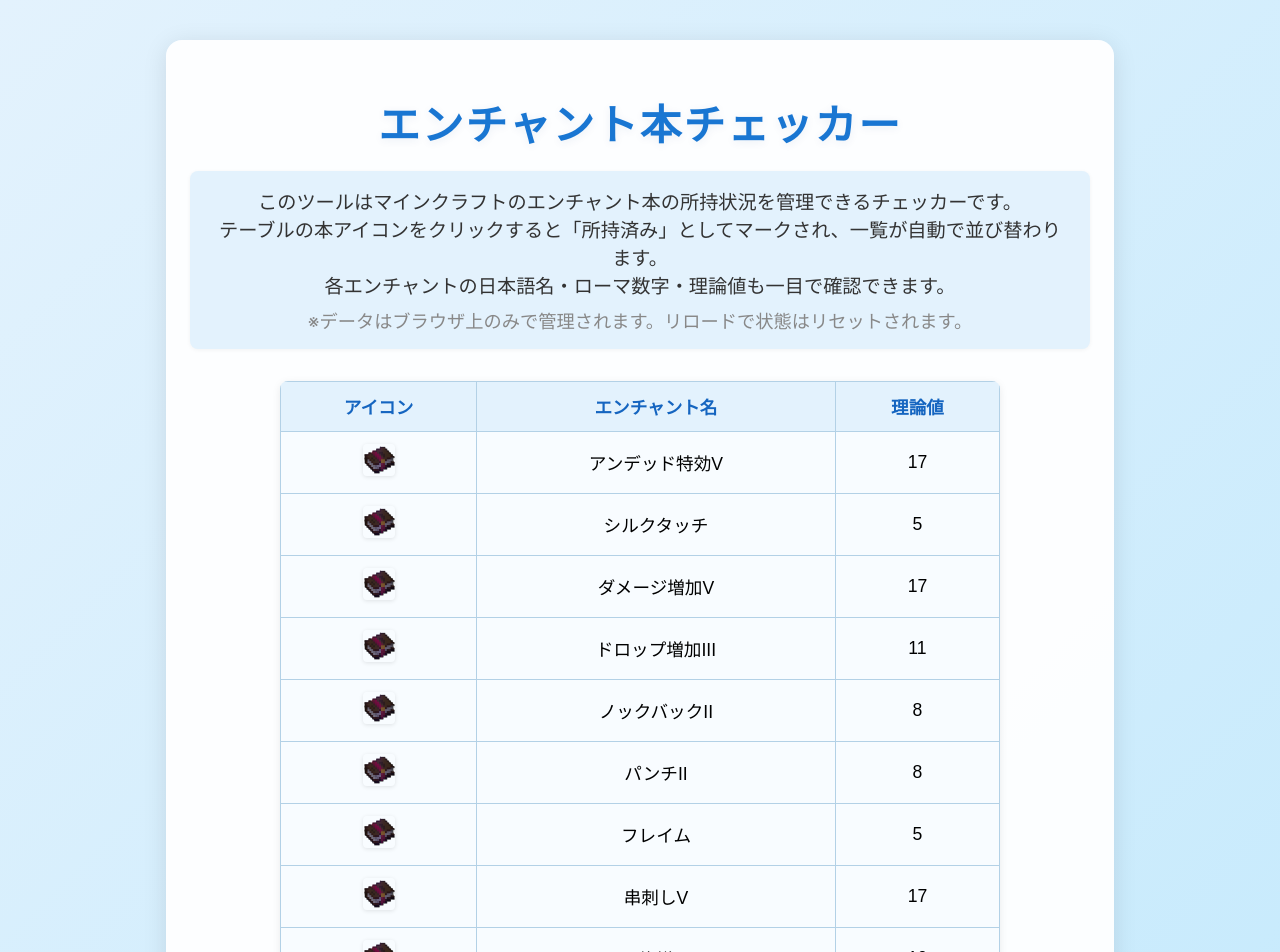
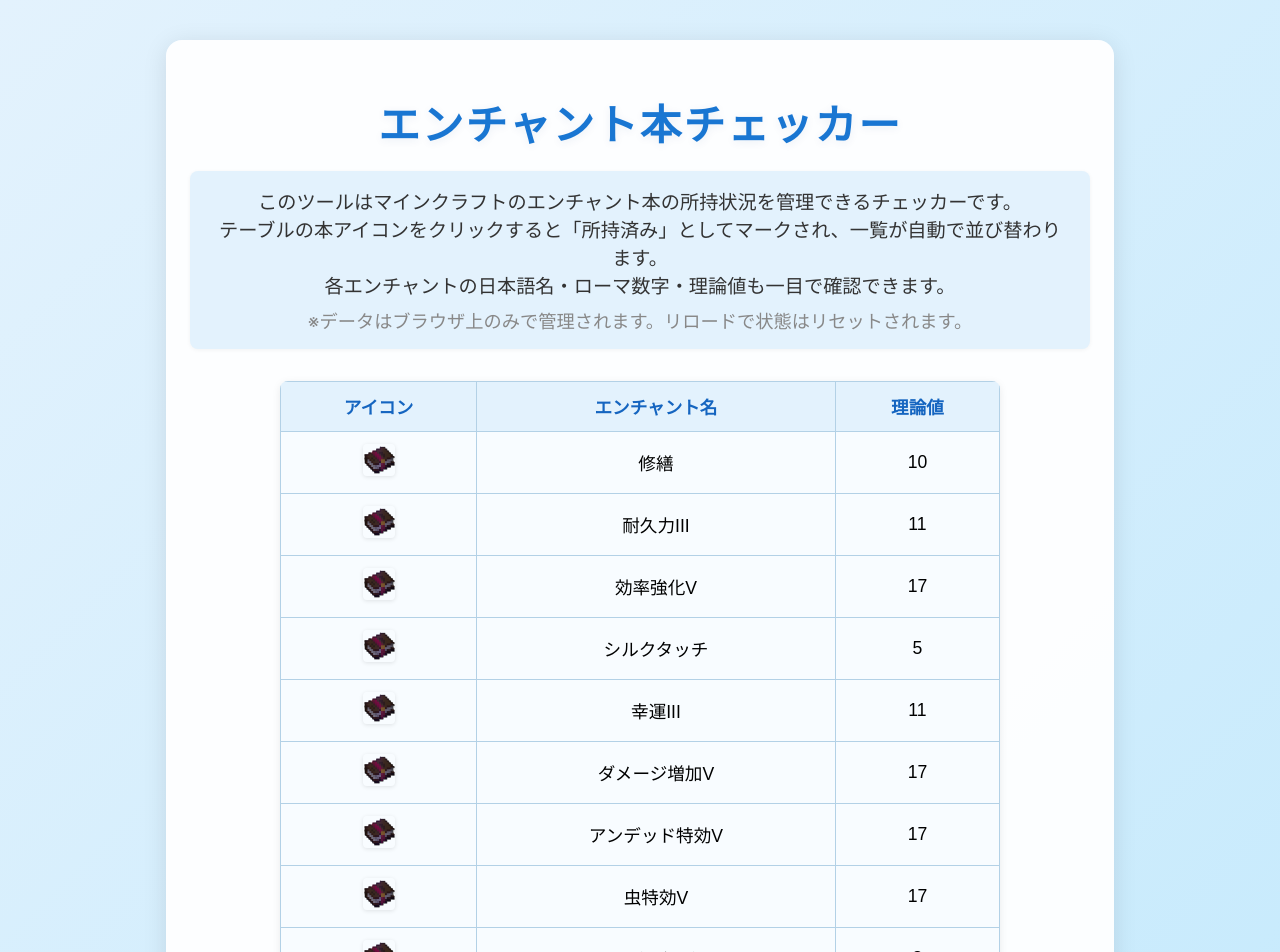
Before and after one commit to TK1730/mincraft-checker, a React (Create React App) app: page / in a window 1280 px wide. Shown: the top 952 px of the page. Built offline with nearby package versions, Linux system fonts and the light colour scheme; a web font is replaced by a local one.

Commit message:
ソート関数をbyJapaneseからbyOwnedLastに変更

```diff
--- a/src/enchants/components/EnchantTable.tsx
+++ b/src/enchants/components/EnchantTable.tsx
@@ -28,7 +28,7 @@ export default function EnchantTable({ enchants }: { enchants: Enchant[] }) {
     }
 
     // 所持状態でソート
-    const sortedEnchants = EnchantSorter.byJapanese(enchants);
+    const sortedEnchants = EnchantSorter.byOwnedLast(enchants, ownedIds);
 
     return (
         <table className="EnchantTable">
```
